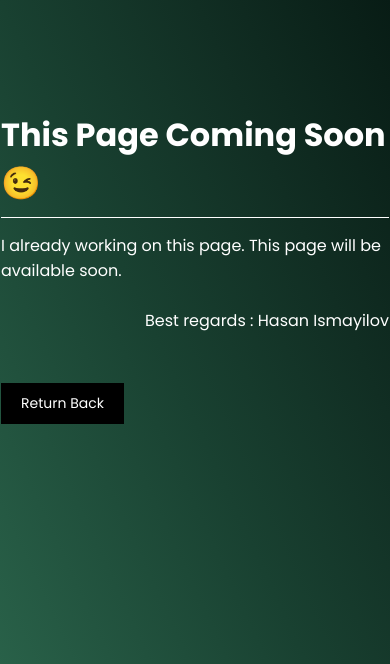
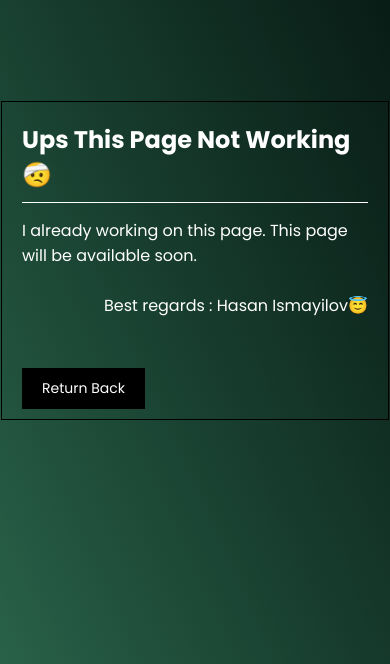
Before and after one commit to HesenIsmayilov44/djangoOnHeroku, a Django app: page /cv/ in a window 390 px wide. Shown: the top 664 px of the page. Run offline with Django 3.2, Linux system fonts and the light colour scheme.

Commit message:
Start create site

```diff
--- a/djangoonheroku/settings.py
+++ b/djangoonheroku/settings.py
@@ -23,7 +23,7 @@ BASE_DIR = Path(__file__).resolve().parent.parent
 SECRET_KEY = 'nhbs+$o7@%yu&y4n4rehh4+cfzk8*2oq0^ukgj8jbn*06c-4cn'
 
 # SECURITY WARNING: don't run with debug turned on in production!
-DEBUG = False
+DEBUG = True
 
 ALLOWED_HOSTS = ['hasanismayilov.herokuapp.com', '127.0.0.1']
 
--- a/portifolio/templates/comingsoon.html
+++ b/portifolio/templates/comingsoon.html
@@ -20,9 +20,10 @@
         }
         div{
             max-width: 500px;
-            /* border: 1px solid black; */
+            border: 1px solid black;
             margin: 100px auto;
             color: #fff;
+            padding: 10px 20px;
         }
         h1{
             border-bottom: 1px solid #fff;
@@ -57,13 +58,18 @@
             background: #fff;
             transition: 400ms ease-in-out;
         }
+        @media only screen and (max-width: 700px){
+            h1{
+                font-size: 24px;
+            }
+        }
     </style>
 </head>
 <body>
     <div>
-        <h1>This Page Coming Soon 😉</h1>
+        <h1>Ups This Page Not Working 🤕</h1>
         <p>I already working on this  page. This page will be available soon.</p>
-        <span>Best regards : Hasan Ismayilov</span>
+        <span>Best regards : Hasan Ismayilov😇</span>
         <a href="/home">Return Back</a>
     </div>
 </body>
--- a/static/index/responsive.css
+++ b/static/index/responsive.css
@@ -7,7 +7,7 @@
     nav .container{
         padding: 5px 15px;
     }
-    main .container h1{
+    section.main .container h1{
         padding: 15px 20px;
     }
 }
```
